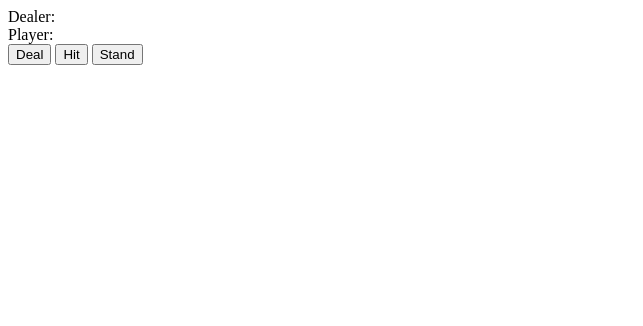
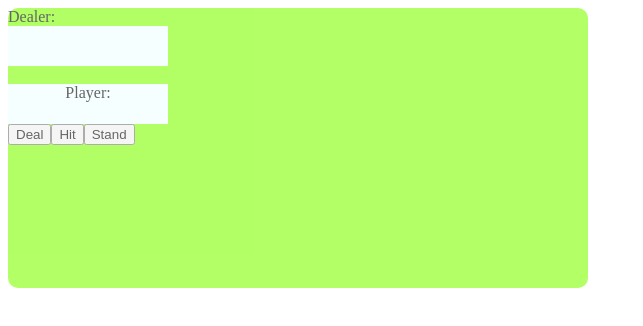
Before and after one commit to Kaw127/blackj, a plain HTML site: page index.html in a window 1280 px wide. Shown: the whole page, without its empty margins (0-643 px from the left). Drawn offline with Linux system fonts and the light colour scheme.

Commit message:
styled tables

```diff
--- /dev/null
+++ b/index.css
@@ -0,0 +1,34 @@
+.table{
+    background-color:chartreuse;
+    border-radius: 10px;
+    backdrop-filter: blur 14px;
+    height: 280px;
+    width: 580px;
+    opacity: 0.6;
+    border: 20px;
+    border-color: brown;
+    color: black;
+}
+
+.card1{
+    display:flex;
+    justify-content: center;
+    align-content: center;
+    height: 40px;
+    background-color: azure;
+    width: 160px;
+}
+
+.card2{
+    display:flex;
+    justify-content: center;
+    align-content: right;
+    height: 40px;
+    background-color: azure;
+    width: 160px;
+}
+
+.buttons{
+    display: flex;
+
+}
--- a/index.html
+++ b/index.html
@@ -5,24 +5,30 @@
   <meta name="viewport" content="width=device-width, initial-scale=1.0">
   <title>Blackjack</title>
   <script src="scripts/main.js"></script>
+  <link rel="stylesheet" href="index.css">
 </head>
 <body>
   <div class="message-box" id="messages"></div>
   <div class="table">
     <div class="player">
       <label class="player-name">Dealer:
+        <div class="card1">
         <span id="dealer-points" class="points"></span>
       </label>
+      </div>
       <div id="dealer-hand" class="hand">
         <!-- Dealer Hand -->
       </div>
-    </div>
     <div class="player">
+      <br>
+      <div class="card2">
       <label class="player-name">Player:
         <span id="player-points" class="points"></span>
       </label>
+    </div>
       <div id="player-hand" class="hand">
         <!-- Player Hand -->
+
       </div>
     </div>
     <div class="buttons">
```
